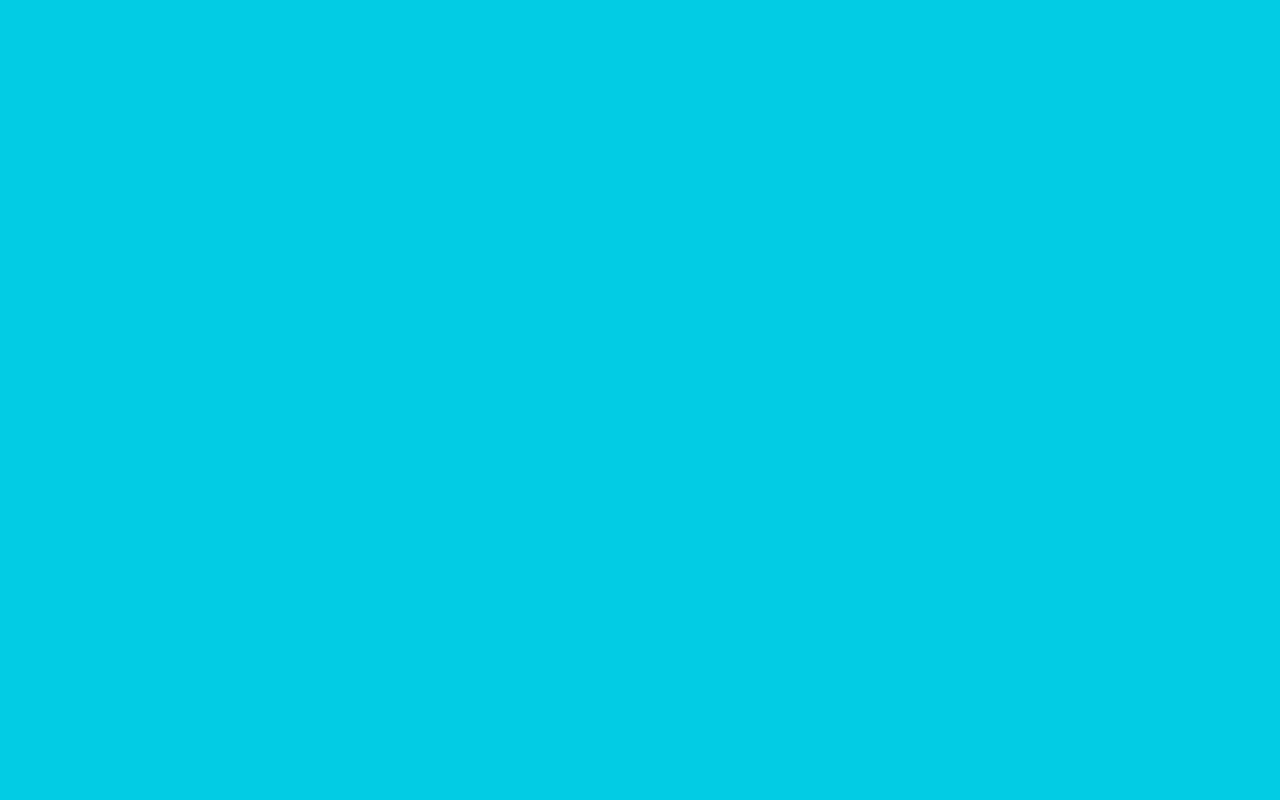
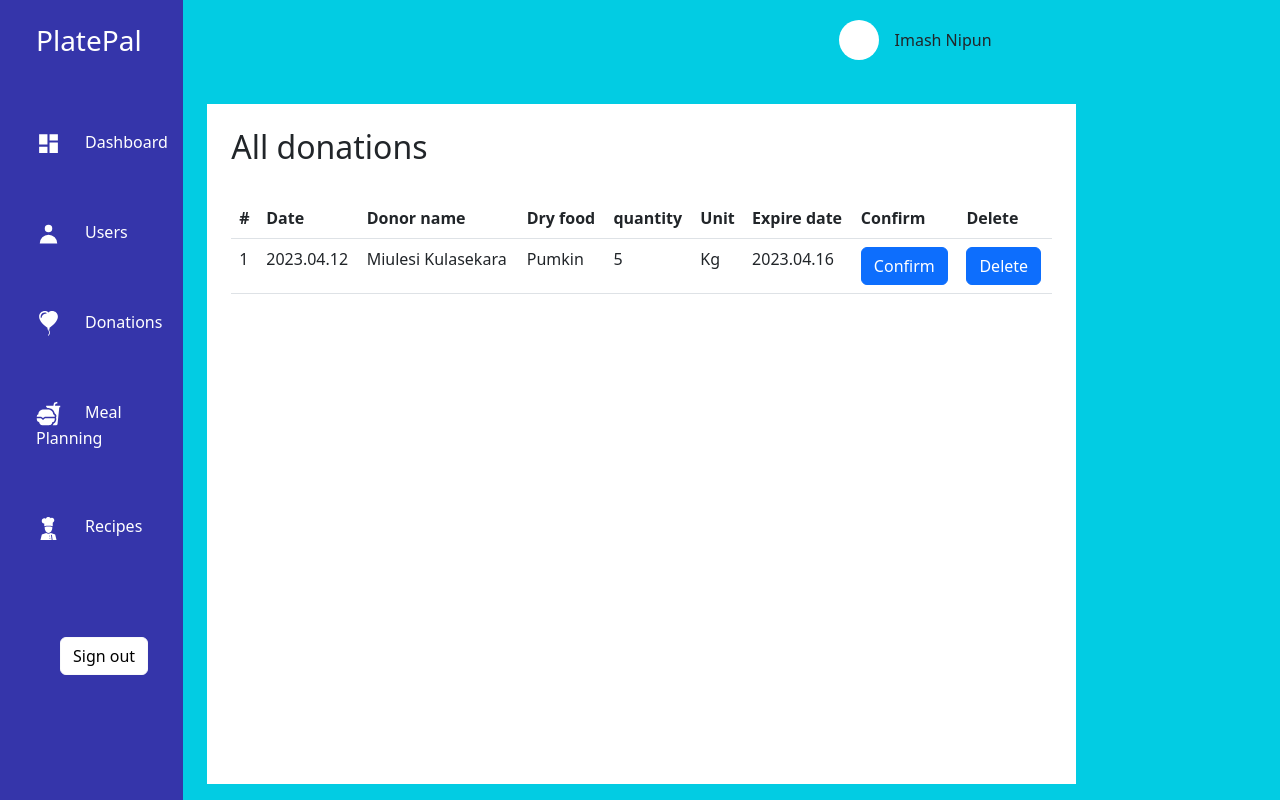
Before and after one commit to MiulesiKulasekara/Y3S1-AF-Project, a React (Vite) app in the folder frontend/: page /admin/alldonations in a window 1280 px wide. Before the commit this address had no page. Built offline with nearby package versions, Linux system fonts and the light colour scheme; the HTML template or start-up script is replaced by a standard one.

Commit message:
View all donations - admin

```diff
--- a/frontend/src/App.jsx
+++ b/frontend/src/App.jsx
@@ -15,6 +15,7 @@ import DonationItem from "./components/Donor/Profile/DonationItem";
 // import DonorProfileEditForm from "./components/Donor/Profile/DonorProfileEditForm";
 // import DonorAddDonations from "./components/Donor/Profile/DonorAddDonations";
 import AllDonations from "./components/Donor/Donations/AllDonations";
+import Alldonations from "./components/Admin/Donor/Alldonations"
 
 import DonorProfile from "./components/Donor/Profile/DonorProfile";
 import DonorEditProfile from "./components/Donor/Profile/DonorEditProfile";
@@ -45,6 +46,7 @@ function App() {
         <Route path="/admin/add-recipe" element={<AddRecipe />} />
 
         <Route path="/admin/alldonors" element={<Alldonors />} />
+        <Route path="/admin/alldonations" element={<Alldonations />} />
       </Route>
 
       <Route path="/signup-donor" element={<Donorsignup />} />
--- /dev/null
+++ b/frontend/src/components/Admin/Donor/Alldonations.jsx
@@ -0,0 +1,53 @@
+import "./style.css";
+import Container from "react-bootstrap/Container";
+import Col from "react-bootstrap/Col";
+import Row from "react-bootstrap/Row";
+import Button from "react-bootstrap/Button";
+import Table from "react-bootstrap/Table";
+
+const Alldonations = () => {
+  return (
+    <Container fluid>
+      <Row>
+        <Col>
+          <br></br>
+          <h2>All donations</h2>
+          <br></br>
+          <Table responsive="md" className="tbl-alldonors">
+            <thead>
+              <tr>
+                <th>#</th>
+                <th>Date</th>
+                <th>Donor name</th>
+                <th>Dry food</th>
+                <th>quantity</th>
+                <th>Unit</th>
+                <th>Expire date</th>
+                <th>Confirm</th>
+                <th>Delete</th>
+              </tr>
+            </thead>
+            <tbody>
+              <tr>
+                <td>1</td>
+                <td>2023.04.12</td>
+                <td>Miulesi Kulasekara</td>
+                <td>Pumkin</td>
+                <td>5</td>
+                <td>Kg</td>
+                <td>2023.04.16</td>
+                <td>
+                  <Button>Confirm</Button>
+                </td>
+                <td>
+                  <Button>Delete</Button>
+                </td>
+              </tr>
+            </tbody>
+          </Table>
+        </Col>
+      </Row>
+    </Container>
+  );
+};
+export default Alldonations;
--- a/frontend/src/components/Admin/Donor/Alldonors.jsx
+++ b/frontend/src/components/Admin/Donor/Alldonors.jsx
@@ -20,6 +20,9 @@ const Alldonors = () => {
     <Container fluid>
       <Row>
         <Col>
+          <br></br>
+          <h2>All donors</h2>
+          <br></br>
           <Table responsive="md" className="tbl-alldonors">
             <thead>
               <tr>
--- a/frontend/src/components/Admin/Sidebar.jsx
+++ b/frontend/src/components/Admin/Sidebar.jsx
@@ -39,7 +39,7 @@ export default function Sidebar() {
             className="me-4 side-bar-icon"
             id="user-icon"
           />
-          <Link to="/admin/donations" className="sidebar-links">
+          <Link to="/admin/alldonations" className="sidebar-links">
             Donations
           </Link>
         </Col>
--- a/frontend/src/components/Donor/Profile/DonorProfileEditForm.jsx
+++ b/frontend/src/components/Donor/Profile/DonorProfileEditForm.jsx
@@ -26,6 +26,7 @@ const DonorProfileEditForm = () => {
                 <Form.Control
                   type="password"
                   placeholder="Enter password"
+                  value="123213123"
                   required
                 />
               </Form.Group>
@@ -34,13 +35,14 @@ const DonorProfileEditForm = () => {
             {/* address */}
             <Form.Group className="mb-3" controlId="formBasicAddress">
               <Form.Label>Address</Form.Label>
-              <Form.Control type="text" placeholder="Enter address" required />
+              <Form.Control type="text" placeholder="Enter address" value="No: 18/A/1, Rilawala, Polgasowita"
+              required />
             </Form.Group>
 
             {/* Location */}
             <Form.Group className="mb-3" controlId="formBasicLocation">
               <Form.Label>Location</Form.Label>
-              <Form.Control type="text" placeholder="Location" required />
+              <Form.Control type="text" placeholder="Location" value="Piliyandala" required />
             </Form.Group>
 
             {/* phone 1 */}
@@ -55,6 +57,7 @@ const DonorProfileEditForm = () => {
                 <Form.Control
                   type="tel"
                   placeholder="94 77 111 2223"
+                  value="94 77 111 2223"
                   pattern="94 [0-9]{2} [0-9]{3} [0-9]{4}"
                   required
                 />
@@ -71,6 +74,7 @@ const DonorProfileEditForm = () => {
                 <Form.Control
                   type="tel"
                   placeholder="94 77 111 2223(Optional)"
+                  value="94 77 111 2223"
                   pattern="94 [0-9]{2} [0-9]{3} [0-9]{4}"
                 />
               </Form.Group>
```
